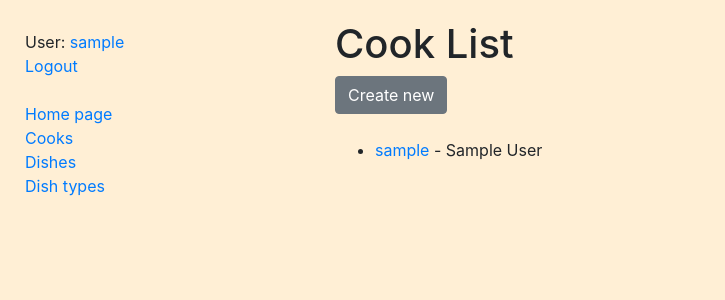
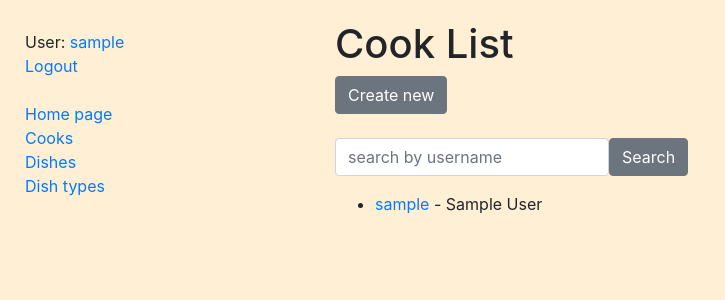
Before and after one commit to ochernous/restaurant-kitchen-managment, a Django app: page /cooks/ in a window 1280 px wide. Shown: the top 300 px of the page, without its empty margins (0-725 px from the left). Run offline with Django 4.2, Linux system fonts and the light colour scheme; the visitor is signed in with stand-in values (Sample User, id 1); data comes from the database, SQL or seed files in the repository; some libraries are stand-ins or nearby versions.

Commit message:
Add search field to webpage with Cooks
Add search form in 'forms.py', redefine methods in 'CookListView', update 'cook_list' template

```diff
--- a/kitchen/forms.py
+++ b/kitchen/forms.py
@@ -49,3 +49,12 @@ class DishSearchForm(forms.Form):
         label="",
         widget=forms.TextInput(attrs={"placeholder": "search by name"})
     )
+
+
+class CookSearchForm(forms.Form):
+    username = forms.CharField(
+        max_length=150,
+        required=False,
+        label="",
+        widget=forms.TextInput(attrs={"placeholder": "search by username"})
+    )
--- a/kitchen/views.py
+++ b/kitchen/views.py
@@ -4,7 +4,7 @@ from django.shortcuts import render
 from django.urls import reverse_lazy
 from django.views import generic
 
-from kitchen.forms import CookCreationForm, DishForm, CookUpdateForm, DishTypeSearchForm, DishSearchForm
+from kitchen.forms import CookCreationForm, DishForm, CookUpdateForm, DishTypeSearchForm, DishSearchForm, CookSearchForm
 from kitchen.models import Cook, Dish, DishType
 
 
@@ -115,6 +115,21 @@ class CookListView(LoginRequiredMixin, generic.ListView):
     model = Cook
     paginate_by = 5
 
+    def get_context_data(self, *, object_list=None, **kwargs):
+        context = super(CookListView, self).get_context_data(**kwargs)
+        username = self.request.GET.get("username", "")
+        context["search_form"] = CookSearchForm(
+            initial={"username": username}
+        )
+        return context
+
+    def get_queryset(self):
+        queryset = Cook.objects.all()
+        form = CookSearchForm(self.request.GET)
+        if form.is_valid():
+            return queryset.filter(username__icontains=form.cleaned_data["username"])
+        return queryset
+
 
 class CookDetailView(LoginRequiredMixin, generic.DetailView):
     model = Cook
--- a/templates/kitchen/cook_list.html
+++ b/templates/kitchen/cook_list.html
@@ -1,10 +1,15 @@
 {% extends "base.html" %}
+{% load crispy_forms_filters %}
 
 {% block content %}
   <h1>Cook List</h1>
   <a href="{% url 'kitchen:cook-create' %}" class="btn btn-secondary">Create new</a>
   <br>
   <br>
+  <form method="get" action="" class="form-inline">
+    {{ search_form|crispy }}
+    <input type="submit" value="Search" class="btn btn-secondary">
+  </form>
 
   {% if cook_list %}
     <ul>
```
